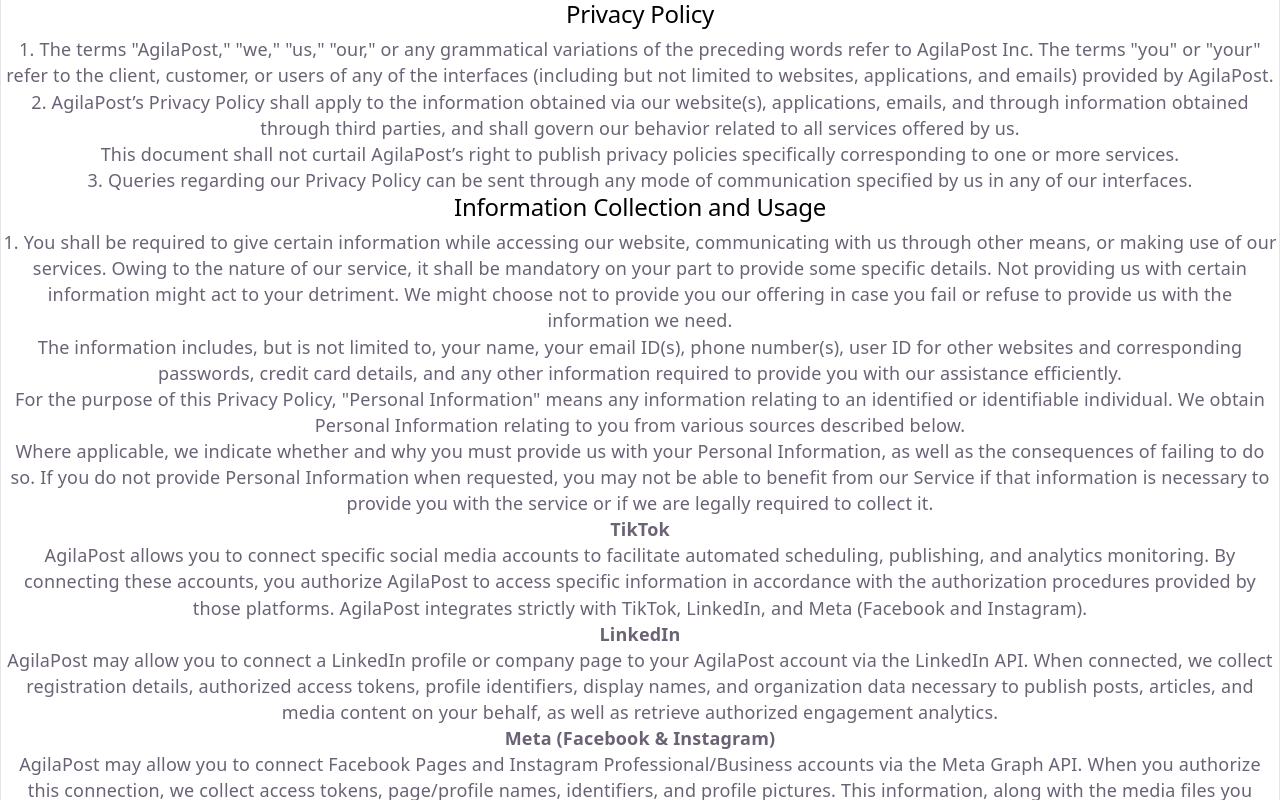
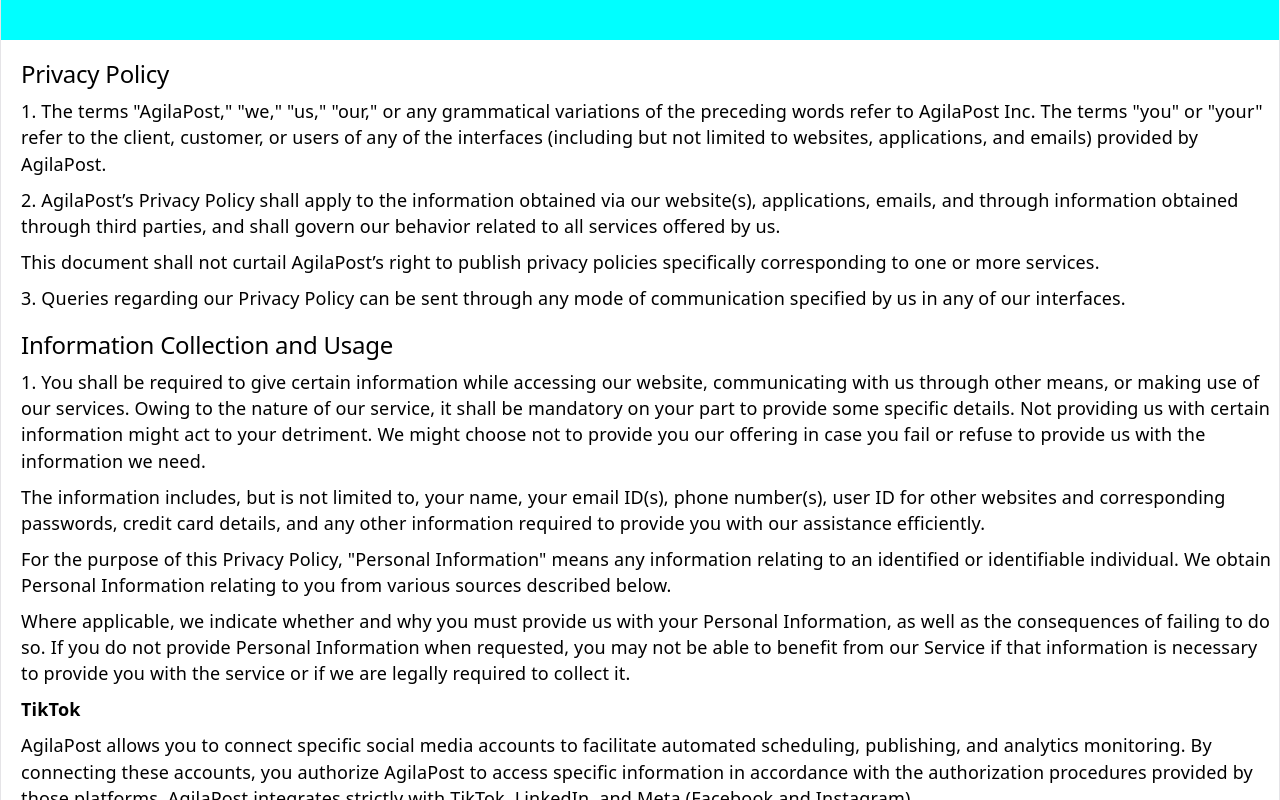
Before and after one commit to TheNinjaDude12/AgilaPostFront, a React (Vite) app: page /privacy in a window 1280 px wide. Shown: the top 800 px of the page. Built offline with nearby package versions, Linux system fonts and the light colour scheme.

Commit message:
Working Privacy with header and css

```diff
--- a/src/pages/PrivacySection.css
+++ b/src/pages/PrivacySection.css
@@ -2,5 +2,29 @@
     background-color: white;
 }
 h2 {
+    margin-top: 20px;
     color: black;
+    text-align: left;
+    margin-left: 20px;
 }
+
+h4 {
+    margin-top: 10px;
+    color: black;
+    text-align: left;
+    margin-left: 20px;
+
+}
+
+p {
+    color: black;
+    text-align: left;
+    margin-left: 20px;
+    margin-top: 10px;
+}
+#header {
+
+    height: 40px;
+    border: 2px;
+    background-color: aqua;
+}
--- a/src/pages/PrivacySection.tsx
+++ b/src/pages/PrivacySection.tsx
@@ -154,6 +154,9 @@
 
 function PrivacySection() {
   return (
+    <div>
+      <div id="header">
+      </div>
       <div className="privacy-container">
         {PRIVACY_SECTIONS.map((section) => (
           <div key={section.id} className="privacy-section">
@@ -168,6 +171,7 @@
           </div>
         ))}
       </div>
+    </div>
   );
 }
 
```
Lines whose indentation alone changed are shown as unchanged.
